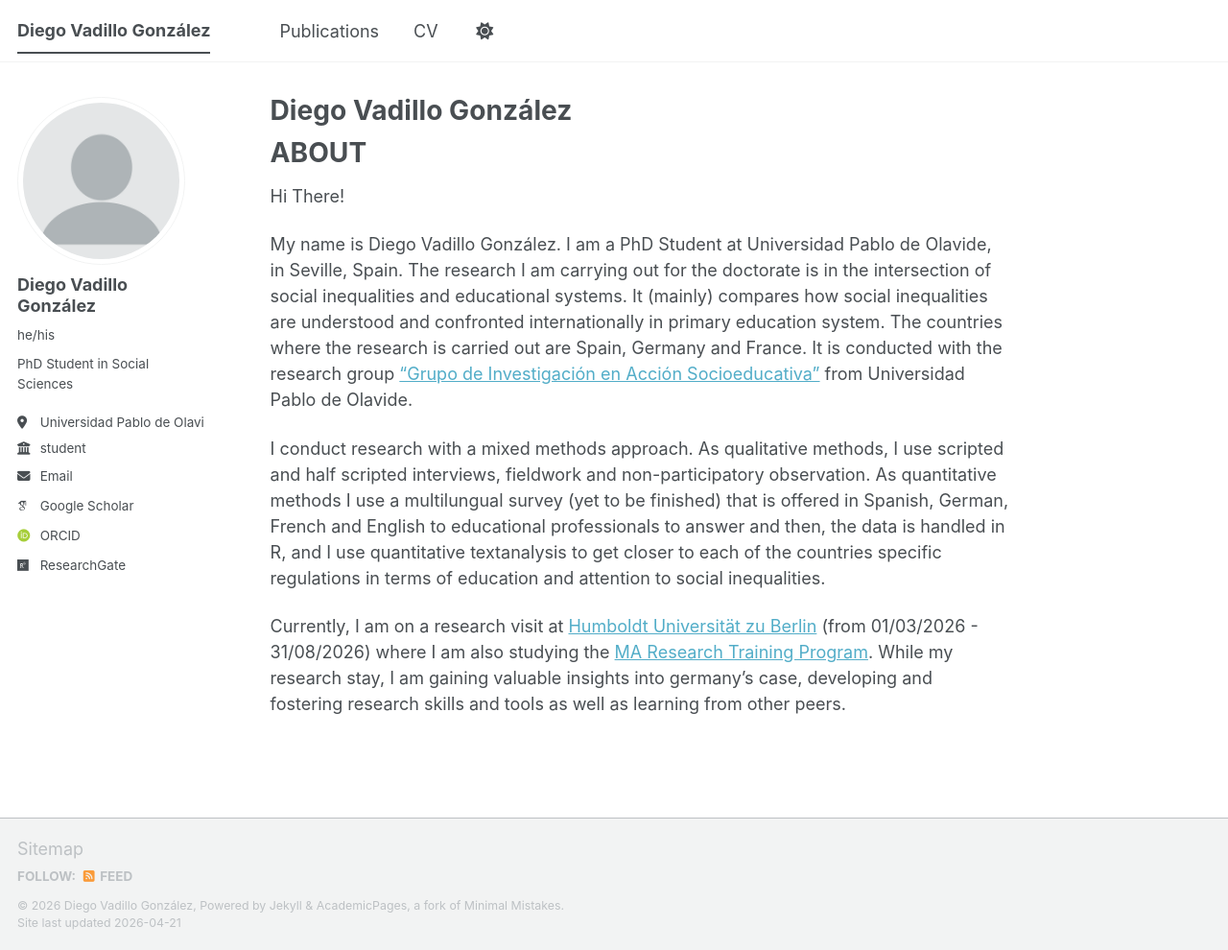
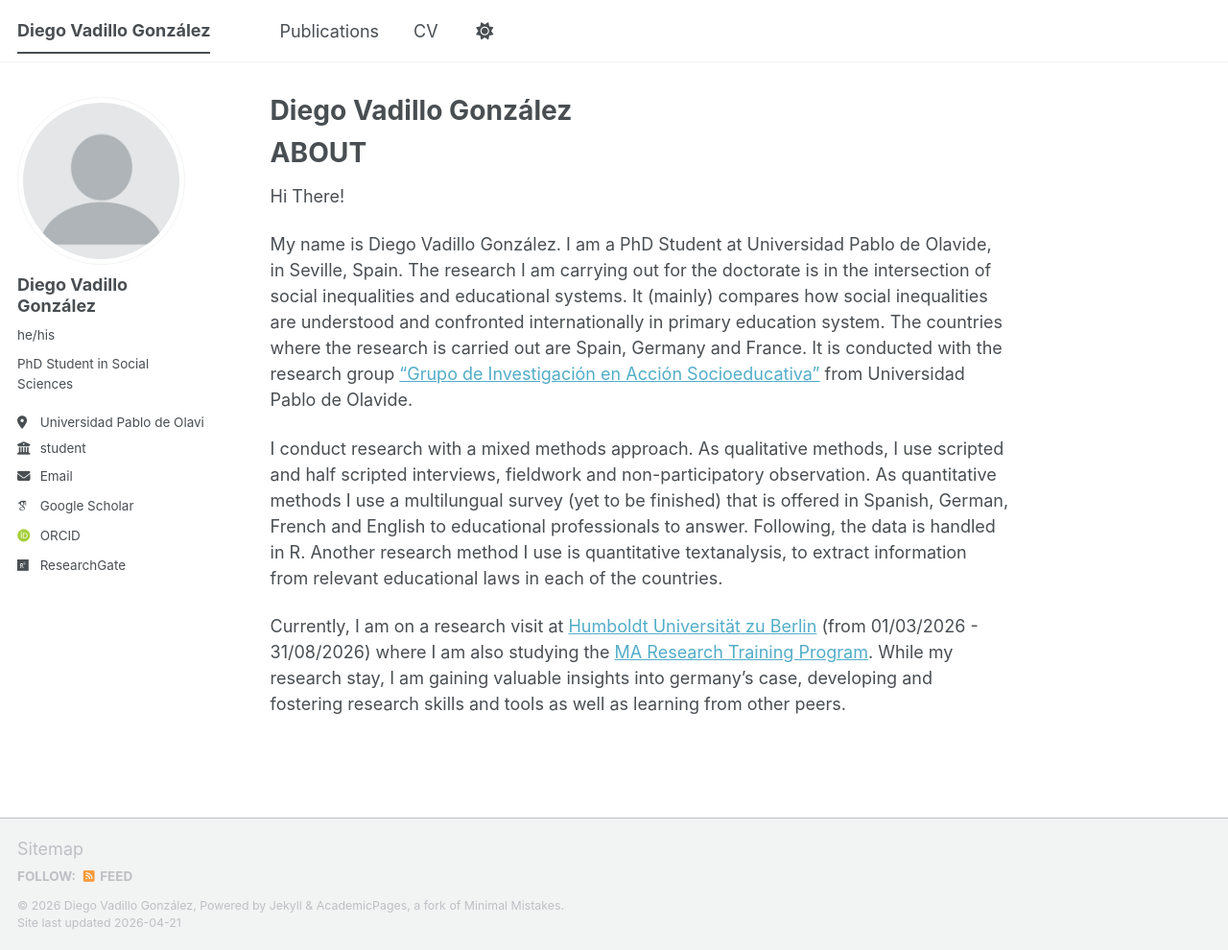
Before and after one commit to diegovadillogonzalez/diegovadillogonzalez.github.io, a Jekyll site: the page built from _pages/about.md, in a window 1280 px wide and 990 px high. Shown: the whole window at 96% size. Built offline with Jekyll 4.4.1, drawn with Linux system fonts in a browser that asks for light colours; some web fonts are replaced; a script bundle is joined from its source files by our own code; library files that are not in the unit come from our copies.

Commit message:
Update about.md

```diff
--- a/_pages/about.md
+++ b/_pages/about.md
@@ -13,6 +13,6 @@ Hi There!
 
 My name is Diego Vadillo González. I am a PhD Student at Universidad Pablo de Olavide, in Seville, Spain. The research I am carrying out for the doctorate is in the intersection of social inequalities and educational systems. It (mainly) compares how social inequalities are understood and confronted internationally in primary education system. The countries where the research is carried out are Spain, Germany and France. It is conducted with the research group ["Grupo de Investigación en Acción Socioeducativa"](https://www.upo.es/investiga/gias/) from Universidad Pablo de Olavide.
 
-I conduct research with a mixed methods approach. As qualitative methods, I use scripted and half scripted interviews, fieldwork and non-participatory observation. As quantitative methods I use a multilungual survey (yet to be finished) that is offered in Spanish, German, French and English to educational professionals to answer and then, the data is handled in R, and I use quantitative textanalysis to get closer to each of the countries specific regulations in terms of education and attention to social inequalities.
+I conduct research with a mixed methods approach. As qualitative methods, I use scripted and half scripted interviews, fieldwork and non-participatory observation. As quantitative methods I use a multilungual survey (yet to be finished) that is offered in Spanish, German, French and English to educational professionals to answer. Following, the data is handled in R. Another research method I use is quantitative textanalysis, to extract information from relevant educational laws in each of the countries.
 
 Currently, I am on a research visit at [Humboldt Universität zu Berlin](https://www.hu-berlin.de/en) (from 01/03/2026 - 31/08/2026) where I am also studying the [MA Research Training Program](https://www.sowi.hu-berlin.de/de/studium/studiengaenge/masterstudiengaenge/martp). While my research stay, I am gaining valuable insights into germany's case, developing and fostering research skills and tools as well as learning from other peers.
```
